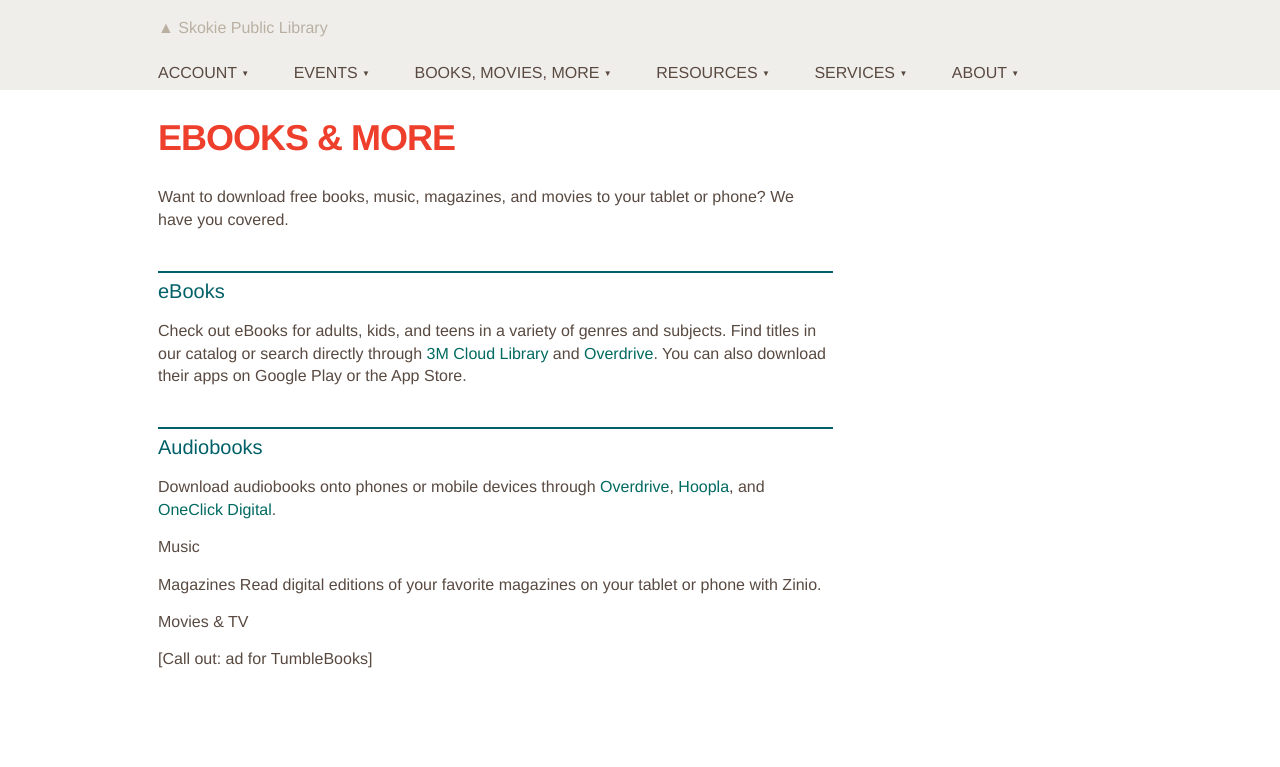
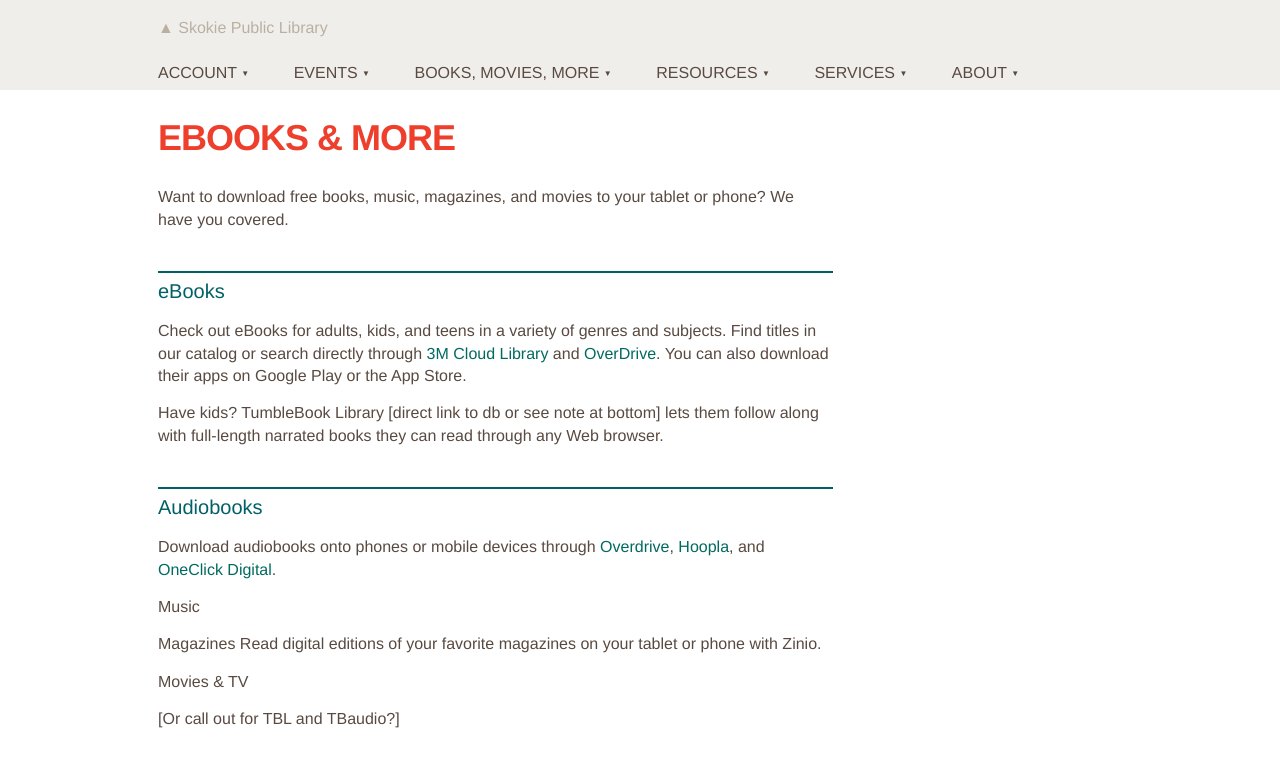
Before and after one commit to skokielibrary/spl-content, a Jekyll site: the page built from _content/annabelle/books-movies-more--ebooks-more.markdown, in a window 1280 px wide. Shown: the top 767 px of the page. Built offline with Jekyll 4.4.1, drawn with Linux system fonts in a browser that asks for light colours.

Commit message:
Updated books-movies-more--ebooks-more.markdown

```diff
--- a/_content/annabelle/books-movies-more--ebooks-more.markdown
+++ b/_content/annabelle/books-movies-more--ebooks-more.markdown
@@ -7,7 +7,9 @@ published: true
 Want to download free books, music, magazines, and movies to your tablet or phone? We have you covered.
 
 ##eBooks
-Check out eBooks for adults, kids, and teens in a variety of genres and subjects. Find titles in our catalog or search directly through [3M Cloud Library](http://ebook.3m.com/library/SkokiePublicLibrary/) and [Overdrive](http://overdrive.skokielibrary.info/). You can also download their apps on Google Play or the App Store.
+Check out eBooks for adults, kids, and teens in a variety of genres and subjects. Find titles in our catalog or search directly through [3M Cloud Library](http://ebook.3m.com/library/SkokiePublicLibrary/) and [OverDrive](http://overdrive.skokielibrary.info/). You can also download their apps on Google Play or the App Store.
+
+Have kids? TumbleBook Library [direct link to db or see note at bottom] lets them follow along with full-length narrated books they can read through any Web browser.
 
 ##Audiobooks
 Download audiobooks onto phones or mobile devices through [Overdrive](http://overdrive.skokielibrary.inf/), [Hoopla](http://hoopla.skokielibrary.info), and [OneClick Digital](http://skokieil.oneclickdigital.com/).
@@ -19,4 +21,4 @@ Read digital editions of your favorite magazines on your tablet or phone with Zi
 
 Movies & TV
 
-[Call out: ad for TumbleBooks]
+[Or call out for TBL and TBaudio?]
```
